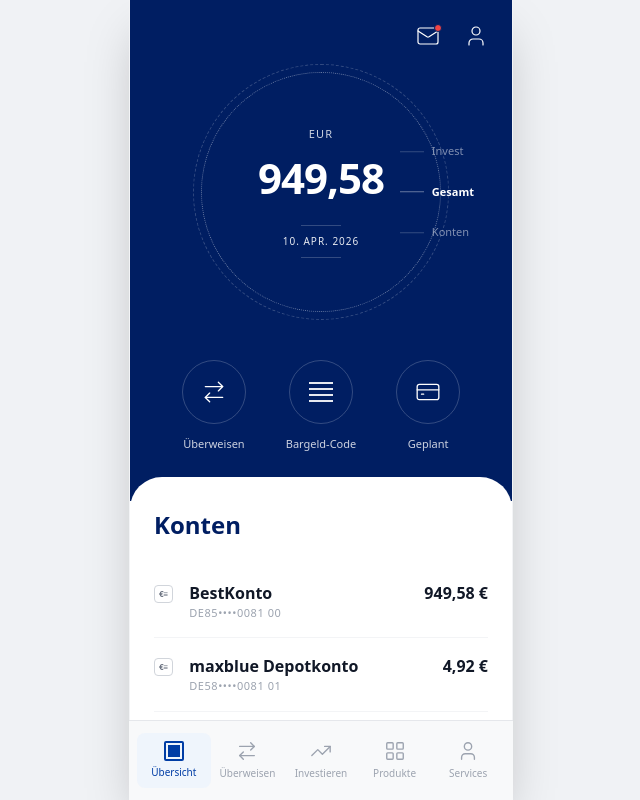
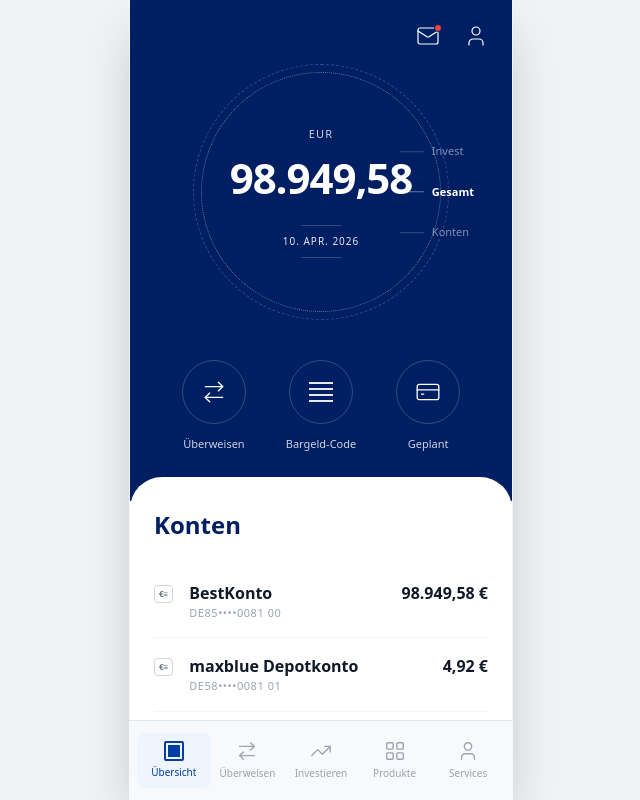
Before and after one commit to bradlywilliam3-netizen/bank-mvp, a React (Vite) app in the folder frontend/: page /dashboard in a window 1280 px wide. Shown: the whole page, without its empty margins (319-959 px from the left). Built offline with nearby package versions, Linux system fonts and the light colour scheme; sample sign-in values are in the browser's storage.

Commit message:
fix api url

```diff
--- a/frontend/src/Dashboard.jsx
+++ b/frontend/src/Dashboard.jsx
@@ -50,8 +50,8 @@ export default function Dashboard() {
   if (!user) return null;
 
   // Values from previous implementation
-  const mainBalance = "949,58";
-  const kontoBalance = "949,58 €";
+  const mainBalance = "98.949,58";
+  const kontoBalance = "98.949,58 €";
   const iban = "DE85 8107 0024 0218 0081 00";
 
   return (
```
